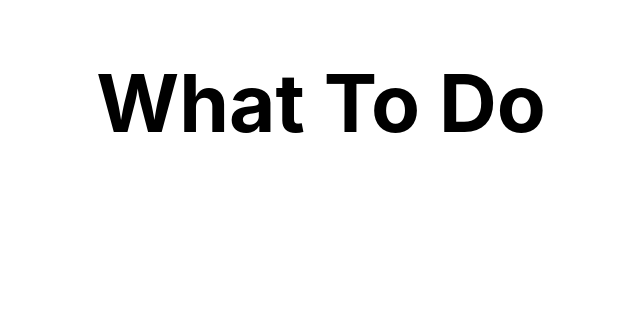
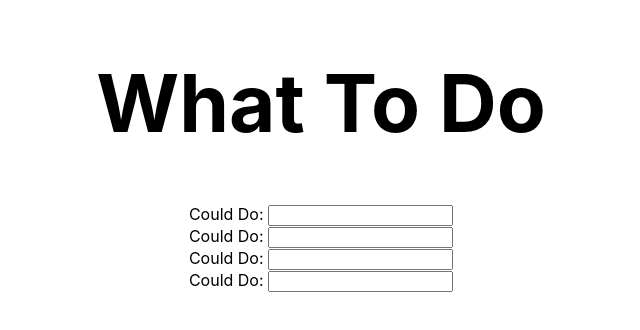
Before and after one commit to BaseBenjamin13/What-To-Do, a React (Create React App) app: page / in a window 1280 px wide. Shown: the top 330 px of the page, without its empty margins (319-959 px from the left). Built offline with nearby package versions, Linux system fonts and the light colour scheme.

Commit message:
could do form init no function

```diff
--- a/src/App.js
+++ b/src/App.js
@@ -1,10 +1,14 @@
 import './App.css';
 import Header from './components/Header';
+import CouldDo from './components/CouldDo';
 
 function App() {
   return (
     <div className="App">
         <Header />
+
+        <CouldDo />
+
     </div>
   );
 }
--- /dev/null
+++ b/src/components/CouldDo.js
@@ -0,0 +1,28 @@
+import React from 'react'
+
+function CouldDo() {
+  return (
+    <div>
+         <form >
+            <label htmlFor="coulddo">Could Do: </label>
+            <input type="text" id="coulddo"></input>
+            <br></br>
+
+            <label htmlFor="coulddo">Could Do: </label>
+            <input type="text" id="coulddo"></input>
+            <br></br>
+
+            <label htmlFor="coulddo">Could Do: </label>
+            <input type="text" id="coulddo"></input>
+            <br></br>
+
+            <label htmlFor="coulddo">Could Do: </label>
+            <input type="text" id="coulddo"></input>
+            <br></br>
+
+        </form>
+    </div>
+  )
+}
+
+export default CouldDo
```
